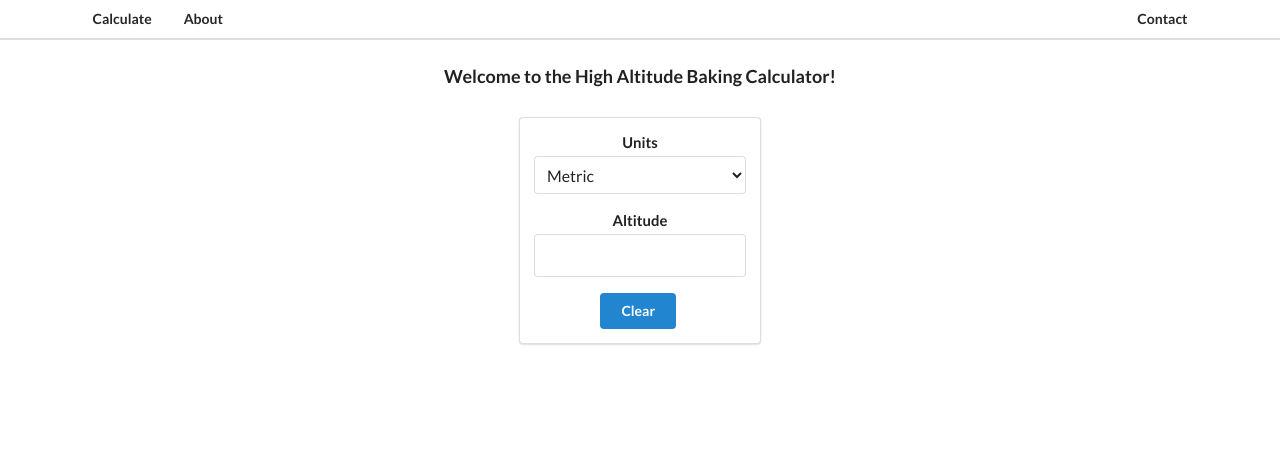
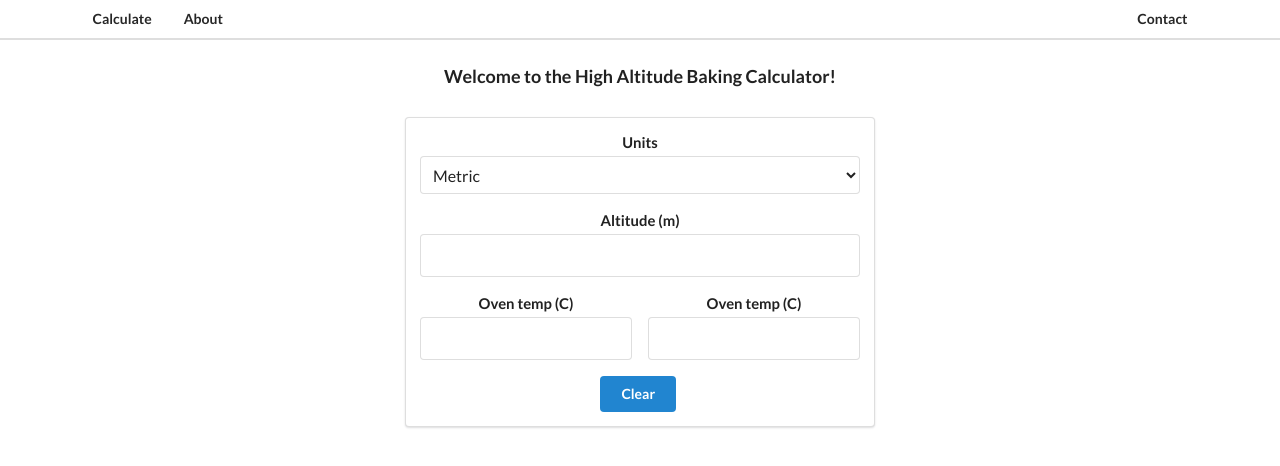
Before and after one commit to michaelmaryanoff/high-altitude-baking-calculator, a React (Create React App) app: page / in a window 1280 px wide. Shown: the top 466 px of the page. Built offline with nearby package versions, Linux system fonts and the light colour scheme.

Commit message:
Conditionally render labels

```diff
--- a/package.json
+++ b/package.json
@@ -9,6 +9,7 @@
     "fomantic-ui": "^2.8.6",
     "react": "^16.13.1",
     "react-dom": "^16.13.1",
+    "react-redux": "^7.2.1",
     "react-router": "^5.2.0",
     "react-router-dom": "^5.2.0",
     "react-scripts": "3.4.2",
--- a/src/actions/index.js
+++ b/src/actions/index.js
@@ -1,5 +1,5 @@
-import { SELECT_UNIT, CLEAR_FORM, SET_ALTITUDE } from './types';
-import { unitField, altitudeField } from '../components/form/inputTypes';
+import { SELECT_UNIT, CLEAR_FORM, SET_ALTITUDE, SET_OVEN_TEMP } from './types';
+import { unitField, altitudeField, ovenTempField } from '../components/form/inputTypes';
 
 export const handleDropDownInput = (inputId, inputValue) => dispatch => {
   if (inputId === unitField) {
@@ -7,6 +7,9 @@ export const handleDropDownInput = (inputId, inputValue) => dispatch => {
   }
   if (inputId === altitudeField) {
     dispatch(modifyAltitude(inputValue));
+  }
+  if (inputId === ovenTempField) {
+    dispatch(modifyOvenTemp(inputValue));
   }
 };
 
@@ -18,6 +21,10 @@ export const modifyAltitude = altitude => {
   return { type: SET_ALTITUDE, payload: altitude };
 };
 
+export const modifyOvenTemp = ovenTemp => {
+  return { type: SET_OVEN_TEMP, payload: ovenTemp };
+};
+
 export const clearForm = () => {
   return { type: CLEAR_FORM };
 };
--- a/src/actions/types.js
+++ b/src/actions/types.js
@@ -1,6 +1,7 @@
 export const RESULTS = 'RESULTS';
 export const SELECT_UNIT = 'SELECT_UNIT';
 
-export const SET_ALTITUDE = 'SET_ALTITUDE'
+export const SET_ALTITUDE = 'SET_ALTITUDE';
+export const SET_OVEN_TEMP = 'SET_OVEN_TEMP';
 
 export const CLEAR_FORM = 'CLEAR_FORM';
--- a/src/components/form/CalculatorForm.js
+++ b/src/components/form/CalculatorForm.js
@@ -1,24 +1,40 @@
+// React
 import React, { useState } from 'react';
+
+// Constants
+import { unitField, altitudeField, ovenTempField } from '../form/inputTypes';
+
+// Redux
+import { clearForm } from '../../actions';
+import { useDispatch, useSelector } from 'react-redux';
+
+// Components
 import DropdownMenu from './DropdownMenu';
-import { unitField, altitudeField } from '../form/inputTypes';
-
-import { clearForm } from '../../actions';
-
-import { useDispatch } from 'react-redux';
 import TextInputField from './TextInputField';
 
 const CalculatorForm = () => {
-  const dispatch = useDispatch();
-
+  // Component state
   const [unitFieldData, setUnitFieldData] = useState('metric');
   const [altitudeFieldData, setAltitudeFieldDate] = useState('');
+  const [ovenTempFieldData, setOvenTempFieldDate] = useState('');
 
+  // Defualt state
   const defaults = { unitFieldDefault: 'metric', altitudeFieldDefault: '' };
 
+  // Redux
+  const dispatch = useDispatch();
+  // const units = useSelector(state => state.calculationForm);
+
+  // Used for populating unit dropdown
   const unitDataSource = [
     { label: 'Metric', value: 'metric' },
     { label: 'Customary', value: 'customary' }
   ];
+
+  // Setting altitude label
+  const unit = useSelector(state => state.calculationForm.unit);
+  const altitudeLabel = unit === 'metric' ? 'Altitude (m)' : 'Altitude (ft)';
+  const ovenTempLabel = unit === 'metric' ? 'Oven temp (C)' : 'Oven temp (F)';
 
   const handleClear = event => {
     event.preventDefault();
@@ -51,14 +67,32 @@ const CalculatorForm = () => {
                 <TextInputField
                   id={altitudeField}
                   type="number"
-                  palceholder="Current altitude"
                   value={altitudeFieldData}
                   handleOnChange={event => setAltitudeFieldDate(event)}
-                  label="Altitude"
+                  label={altitudeLabel}
+                  min={0}
+                />
+              </div>
+              <div className="two fields">
+                <TextInputField
+                  id={ovenTempField}
+                  type="number"
+                  value={ovenTempFieldData}
+                  handleOnChange={event => setOvenTempFieldDate(event)}
+                  label={ovenTempLabel}
+                  min={0}
+                />
+                <TextInputField
+                  id={ovenTempField}
+                  type="number"
+                  value={ovenTempFieldData}
+                  handleOnChange={event => setOvenTempFieldDate(event)}
+                  label={ovenTempLabel}
                   min={0}
                 />
               </div>
             </div>
+
             <p />
             <button className="ui primary button" onClick={handleClear}>
               Clear
--- a/src/components/form/inputTypes.js
+++ b/src/components/form/inputTypes.js
@@ -1,2 +1,3 @@
 export const unitField = 'unitField';
 export const altitudeField = 'altitudeField';
+export const ovenTempField = 'ovenTempField';
--- a/src/reducers/calculationFormReducer.js
+++ b/src/reducers/calculationFormReducer.js
@@ -1,4 +1,4 @@
-import { RESULTS, SELECT_UNIT, CLEAR_FORM, SET_ALTITUDE } from '../actions/types';
+import { RESULTS, SELECT_UNIT, CLEAR_FORM, SET_ALTITUDE, SET_OVEN_TEMP } from '../actions/types';
 
 const INITIAL_STATE = { results: null, unit: 'metric', altitude: 0 };
 
@@ -8,6 +8,8 @@ export default (state = INITIAL_STATE, action) => {
       return { ...state, unit: action.payload };
     case SET_ALTITUDE:
       return { ...state, altitude: action.payload };
+    case SET_OVEN_TEMP:
+      return { ...state, ovenTempInput: action.payload };
     case CLEAR_FORM:
       return { ...state, ...INITIAL_STATE };
     case RESULTS:
```
Also changed, not shown: 1 other file (tests, documents, lock files or other folders).
